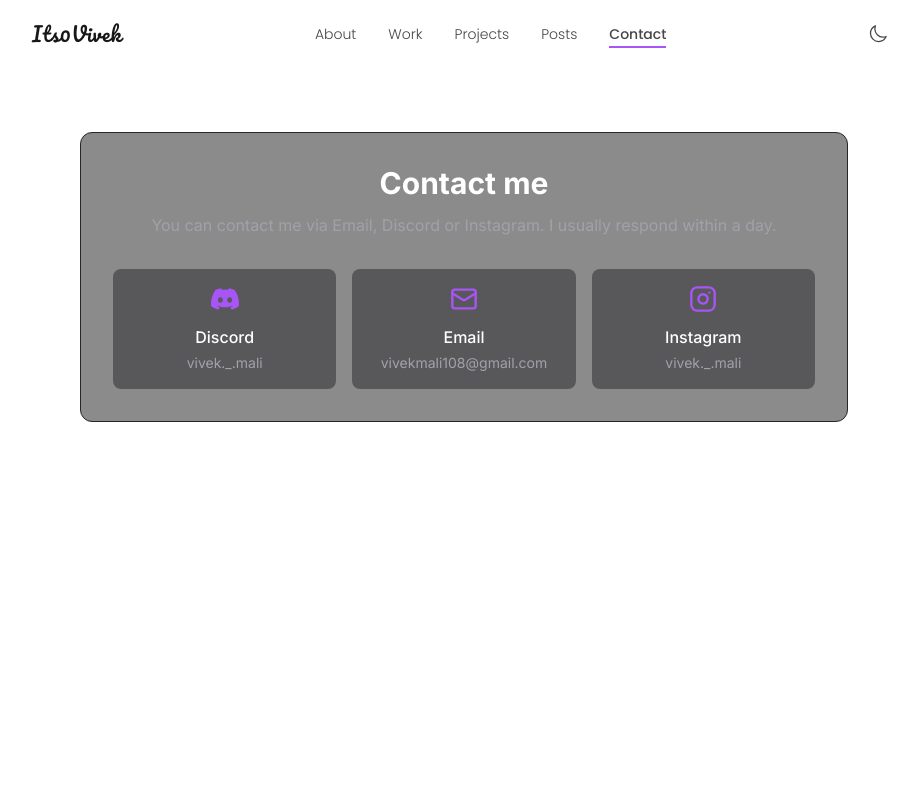
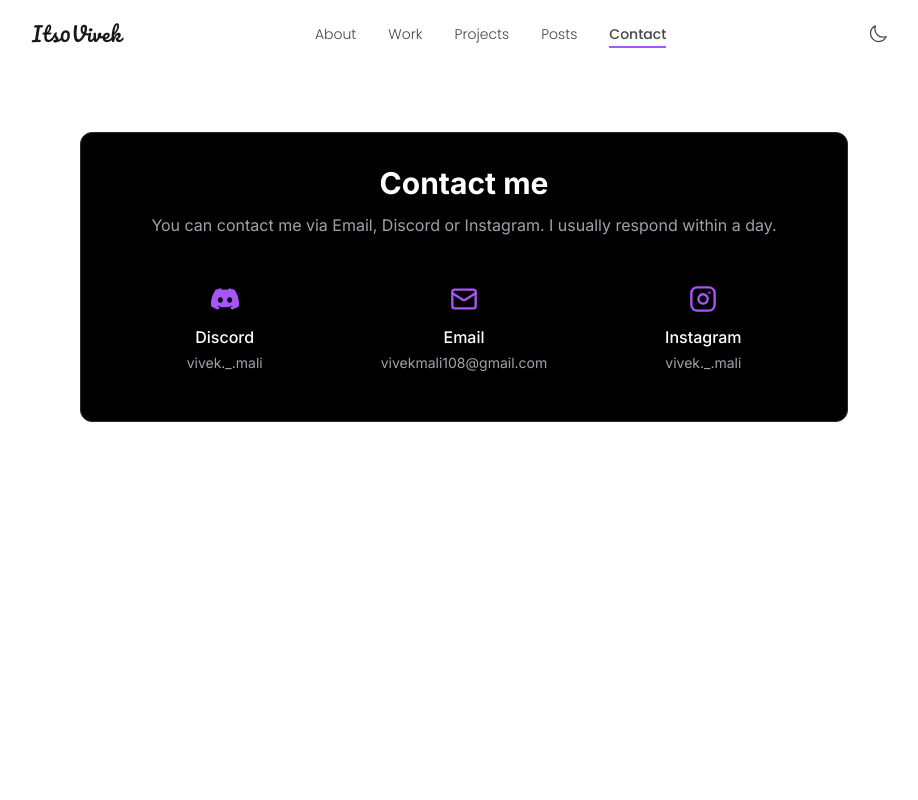
Before and after one commit to its0Vivek/portfolio, a Next.js app: page /contact in a window 1280 px wide. Shown: the top 800 px of the page, without its empty margins (176-1094 px from the left). Built offline with nearby package versions, Linux system fonts and the light colour scheme.

Commit message:
style: update contact page card backgrounds to black

```diff
--- a/src/app/contact/page.tsx
+++ b/src/app/contact/page.tsx
@@ -1,7 +1,7 @@
 export default function Contact() {
   return (
     <div className="min-h-screen px-4 pt-16">
-      <div className="w-full max-w-3xl mx-auto bg-zinc-900/50 border border-zinc-800 rounded-xl p-8 hover:border-purple-500 transition-all">
+      <div className="w-full max-w-3xl mx-auto bg-black border border-zinc-800 rounded-xl p-8 hover:border-purple-500 transition-all">
         <h1 className="text-3xl font-bold text-white mb-3 text-center">Contact me</h1>
         <p className="text-zinc-400 mb-8 text-center">
           You can contact me via Email, Discord or Instagram. I usually respond within a day.
@@ -9,7 +9,7 @@ export default function Contact() {
 
         <div className="grid grid-cols-1 md:grid-cols-3 gap-4">
           {/* Discord */}
-          <div className="flex flex-col items-center p-4 rounded-lg bg-zinc-800/50 hover:bg-zinc-800 transition-all">
+          <div className="flex flex-col items-center p-4 rounded-lg bg-black hover:bg-zinc-900 transition-all">
             <svg
               xmlns="http://www.w3.org/2000/svg"
               width="28"
@@ -25,7 +25,7 @@ export default function Contact() {
           </div>
 
           {/* Email */}
-          <div className="flex flex-col items-center p-4 rounded-lg bg-zinc-800/50 hover:bg-zinc-800 transition-all">
+          <div className="flex flex-col items-center p-4 rounded-lg bg-black hover:bg-zinc-900 transition-all">
             <svg
               xmlns="http://www.w3.org/2000/svg"
               width="28"
@@ -46,7 +46,7 @@ export default function Contact() {
           </div>
 
           {/* Instagram */}
-          <div className="flex flex-col items-center p-4 rounded-lg bg-zinc-800/50 hover:bg-zinc-800 transition-all">
+          <div className="flex flex-col items-center p-4 rounded-lg bg-black hover:bg-zinc-900 transition-all">
             <svg
               xmlns="http://www.w3.org/2000/svg"
               width="28"
```
